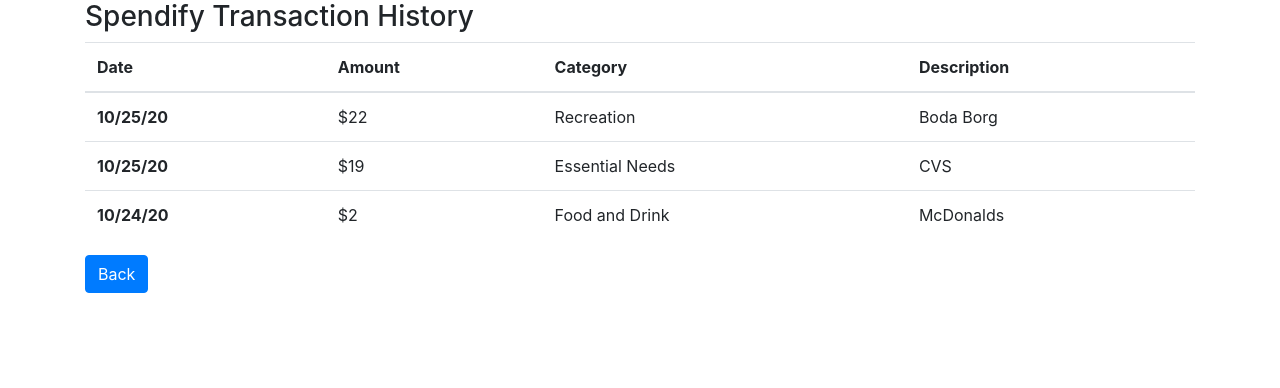
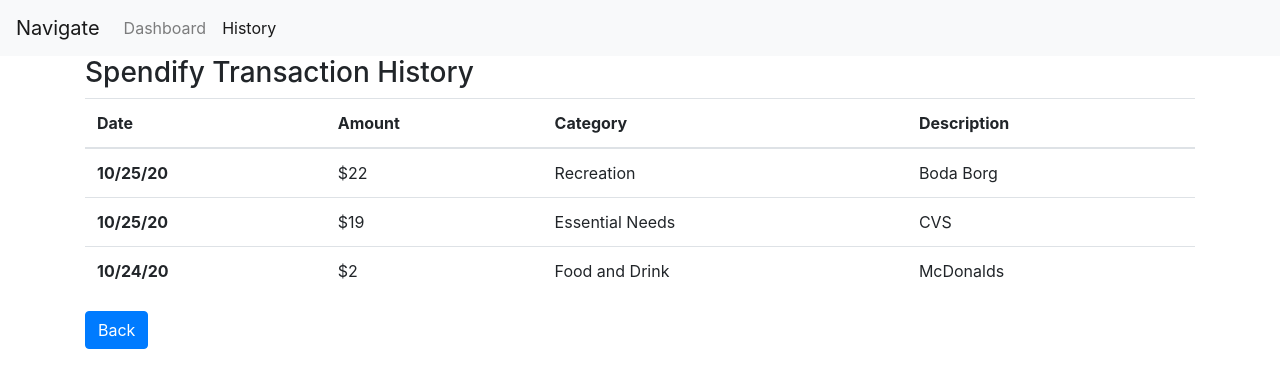
Before and after one commit to erictrimbs/Spendify, a plain HTML site: page client/history.html in a window 1280 px wide. Drawn offline with nearby package versions, Linux system fonts and the light colour scheme.

Commit message:
Add navbar to dashboard and history

```diff
--- a/client/history.html
+++ b/client/history.html
@@ -5,6 +5,22 @@
         <link rel="stylesheet" href="https://cdn.jsdelivr.net/npm/bootstrap@4.5.3/dist/css/bootstrap.min.css" integrity="sha384-TX8t27EcRE3e/ihU7zmQxVncDAy5uIKz4rEkgIXeMed4M0jlfIDPvg6uqKI2xXr2" crossorigin="anonymous">
     </head>
     <body>
+        <nav class="navbar navbar-expand-lg navbar-light bg-light">
+          <a class="navbar-brand" href="#">Navigate</a>
+          <button class="navbar-toggler" type="button" data-toggle="collapse" data-target="#navbarNav" aria-controls="navbarNav" aria-expanded="false" aria-label="Toggle navigation">
+            <span class="navbar-toggler-icon"></span>
+          </button>
+          <div class="collapse navbar-collapse" id="navbarNav">
+            <ul class="navbar-nav">
+              <li class="nav-item">
+                <a class="nav-link" href="dashboard.html">Dashboard</a>
+              </li>
+              <li class="nav-item active">
+                <a class="nav-link" href="#">History <span class="sr-only">(current)</span></a>
+              </li>
+            </ul>
+          </div>
+        </nav>
         <div id="heading-wrapper" class="container">
             <h3 class="display-5">Spendify Transaction History</h3>
         </div>
```
Also changed, not shown: client/dashboard.html (+16 -0 lines).
